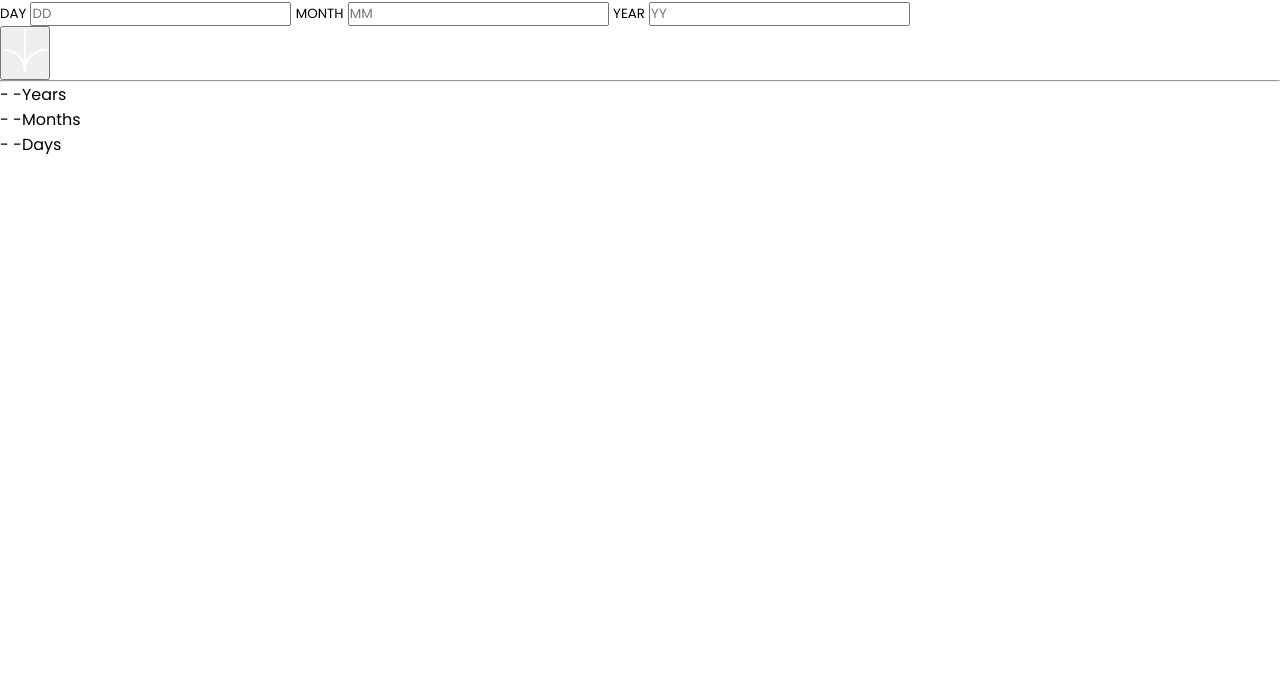
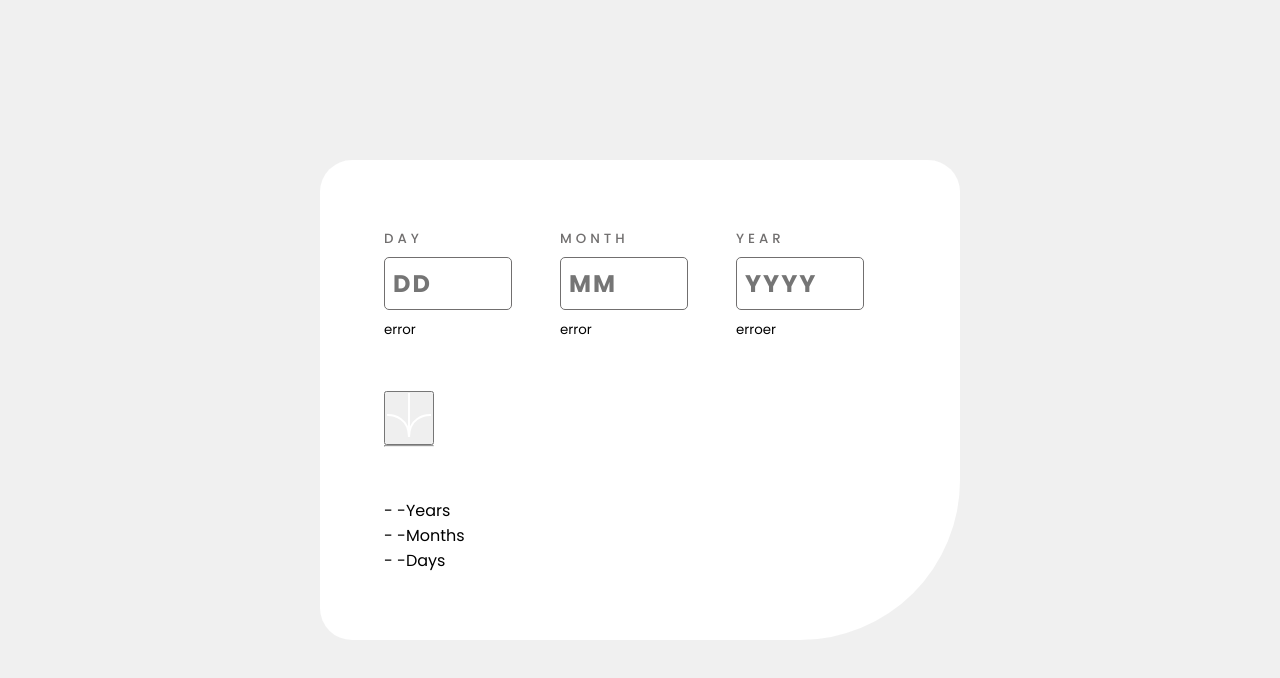
Before and after one commit to TejasMore477/Age-calculator-app, a plain HTML site: page index.html in a window 1280 px wide. Drawn offline with Linux system fonts and the light colour scheme.

Commit message:
craeated input section without error

```diff
--- a/index.html
+++ b/index.html
@@ -14,17 +14,25 @@
   <main>
     <div class="content">
       <div class="inputBox">
-        <label for="day"><small>DAY</small></label>
-        <input type="number" class="month" placeholder="DD" required/>
-        <span><small class="emptyError"></small></span>
 
-        <label for="day"><small>MONTH</small></label>
-        <input type="number" class="month" placeholder="MM" required/>
-        <span><small class="emptyError"></small></span>
+        <div class="inputs">
+          <label for="day"><small>DAY</small></label>
+          <input type="number" class="month" placeholder="DD" required/>
+          <span><small class="emptyError">error</small></span>
+        </div>
 
-        <label for="day"><small>YEAR</small></label>
-        <input type="number" class="month" placeholder="YY" required/>
-        <span><small class="emptyError"></small></span>
+        <div class="inputs">
+          <label for="day"><small>MONTH</small></label>
+          <input type="number" class="month" placeholder="MM" required/>
+          <span><small class="emptyError">error</small></span>
+        </div>
+
+        <div class="inputs">
+          <label for="day"><small>YEAR</small></label>
+          <input type="number" class="month" placeholder="YYYY" required/>
+          <span><small class="emptyError">erroer</small></span>
+        </div>
+
       </div>
 
       <div>
--- a/style.css
+++ b/style.css
@@ -22,6 +22,67 @@
     width: 100%;
 }
 
+main{
+    height: 100%;
+    width: 100%;
+    background-color: var(--Off-white);
+    position: relative;
+}
+
+.content{
+    height: 60%;
+    width: 50%;
+    background-color: var(--White);
+    position: absolute;
+    top: 50%;
+    left: 50%;
+    transform: translate(-50% , -50%);
+    border-radius: 2rem 2rem 10rem 2rem;
+    padding: 3rem 4rem;
+    display: flex;
+    flex-direction: column;
+    align-items: start;
+    justify-content: space-evenly;
+    gap: 2rem;
+
+}
+
+.inputBox{
+    display: flex;
+    align-items: center;
+    justify-content: start;
+    gap: 1rem;
+    /* background-color: pink; */
+}
+
+.inputs{
+    height: 7rem;
+    width: 10rem;
+    display: flex;
+    flex-direction: column;
+    align-items: start;
+    justify-content: center;
+    gap: 0.4rem;
+}
+
+.inputs label{
+    font-size: 1rem;
+    font-weight: 500;
+    letter-spacing: 4px;
+    color: var(--Smokey-grey);
+}
+
+.inputs input{
+    width: 8rem;
+    padding: 0.5rem;
+    font-size: 1.5rem;
+    font-weight: 700;
+    letter-spacing: 2px;
+    border-radius: 5px;
+    border: 1px solid var(--Smokey-grey);
+    outline: none;
+}
+
 .attribution{
     font-size: 11px; text-align: center;
 }
```
